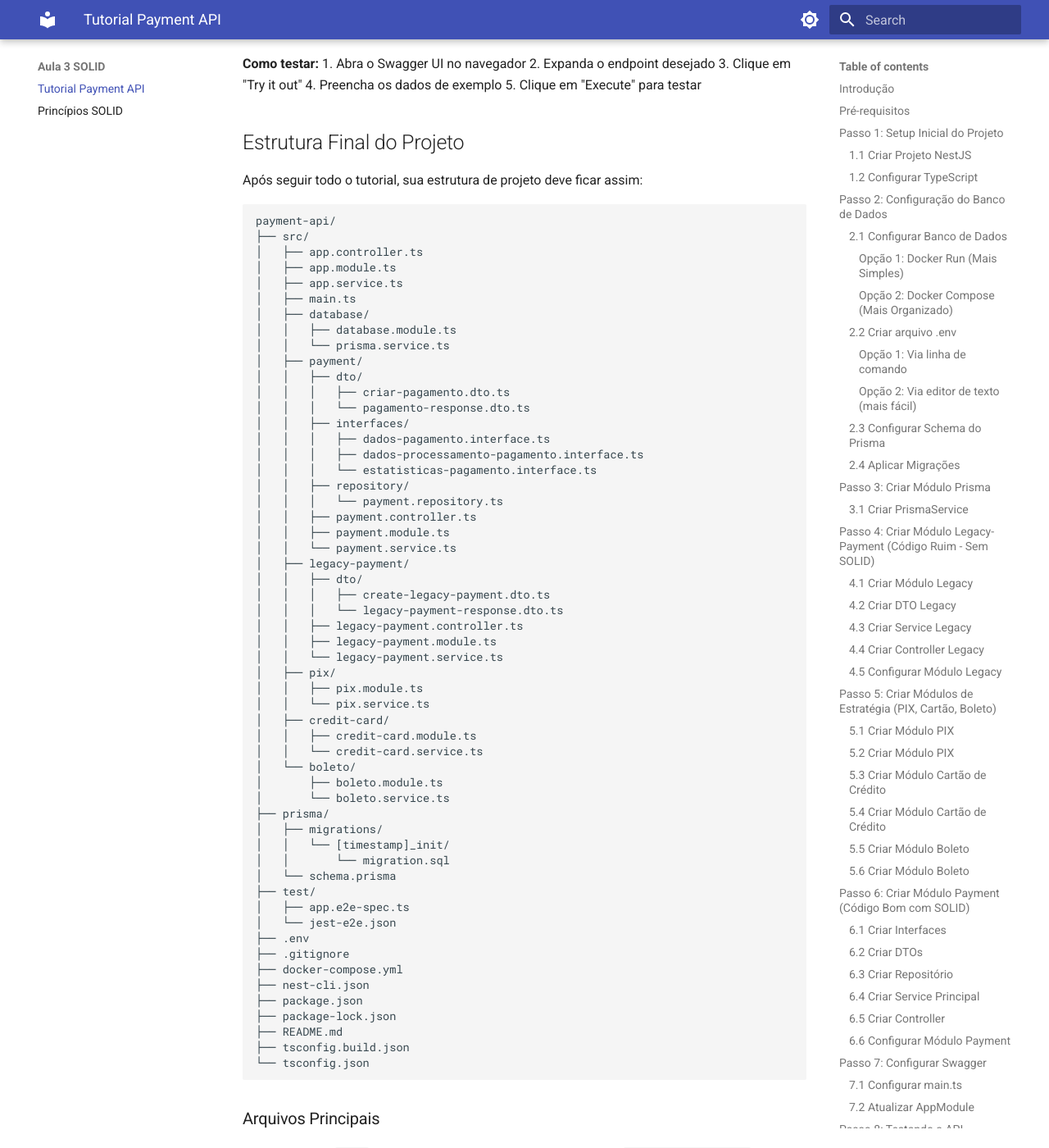
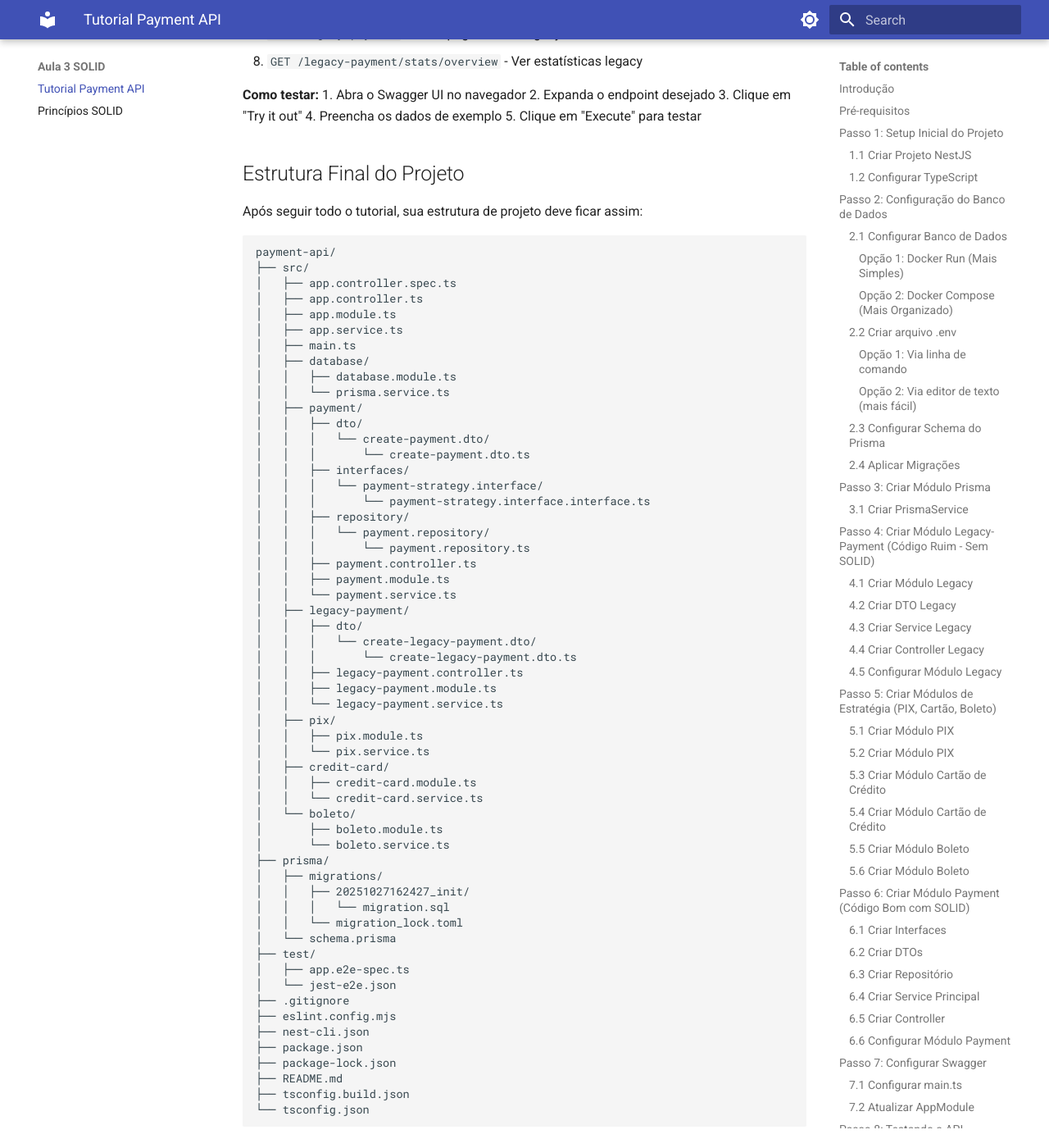
Before and after one commit to BrunoManica/upf-apis, an MkDocs documentation site: the page built from docs/aula3/tutorial-payment-api.md, in a window 1280 px wide and 1400 px high, scrolled down 25397 px. Shown: the whole window at 82% size. Built offline with MkDocs 1.6.1 and Material for MkDocs 9.7.7, drawn with Linux system fonts in a browser that asks for light colours; some of the changed text lies outside the part shown.

Commit message:
Atualiza documentação do tutorial da API de pagamento
Atualiza o documento com correções de formatação e informações
adicionais sobre a estrutura do projeto e arquivos principais.

````diff
--- a/docs/aula3/tutorial-payment-api.md
+++ b/docs/aula3/tutorial-payment-api.md
@@ -497,6 +497,7 @@ export class LegacyPaymentService {
     };
   }
 }
+
 ```
 
 ### 4.4 Criar Controller Legacy
@@ -618,6 +619,7 @@ export class PixService {
     return `PIX_${Date.now()}_${Math.random().toString(36).substr(2, 9)}`;
   }
 }
+
 ```
 
 ### 5.2 Criar Módulo PIX
@@ -841,6 +841,7 @@ export interface IPaymentRepository {
   buscarTodos(): Promise<DadosPagamento[]>;
   obterEstatisticas(): Promise<EstatisticasPagamento>;
 }
+
 ```
 
 ### 6.2 Criar DTOs
@@ -890,6 +891,7 @@ export class CreatePaymentDto {
   })
   metadados?: Record<string, unknown>;
 }
+
 ```
 
 ### 6.3 Criar Repositório
@@ -1308,6 +1310,7 @@ Após seguir todo o tutorial, sua estrutura de projeto deve ficar assim:
 ```
 payment-api/
 ├── src/
+│   ├── app.controller.spec.ts
 │   ├── app.controller.ts
 │   ├── app.module.ts
 │   ├── app.service.ts
@@ -1317,21 +1320,21 @@ payment-api/
 │   │   └── prisma.service.ts
 │   ├── payment/
 │   │   ├── dto/
-│   │   │   ├── criar-pagamento.dto.ts
-│   │   │   └── pagamento-response.dto.ts
+│   │   │   └── create-payment.dto/
+│   │   │       └── create-payment.dto.ts
 │   │   ├── interfaces/
-│   │   │   ├── dados-pagamento.interface.ts
-│   │   │   ├── dados-processamento-pagamento.interface.ts
-│   │   │   └── estatisticas-pagamento.interface.ts
+│   │   │   └── payment-strategy.interface/
+│   │   │       └── payment-strategy.interface.interface.ts
 │   │   ├── repository/
-│   │   │   └── payment.repository.ts
+│   │   │   └── payment.repository/
+│   │   │       └── payment.repository.ts
 │   │   ├── payment.controller.ts
 │   │   ├── payment.module.ts
 │   │   └── payment.service.ts
 │   ├── legacy-payment/
 │   │   ├── dto/
-│   │   │   ├── create-legacy-payment.dto.ts
-│   │   │   └── legacy-payment-response.dto.ts
+│   │   │   └── create-legacy-payment.dto/
+│   │   │       └── create-legacy-payment.dto.ts
 │   │   ├── legacy-payment.controller.ts
 │   │   ├── legacy-payment.module.ts
 │   │   └── legacy-payment.service.ts
@@ -1346,15 +1349,15 @@ payment-api/
 │       └── boleto.service.ts
 ├── prisma/
 │   ├── migrations/
-│   │   └── [timestamp]_init/
-│   │       └── migration.sql
+│   │   ├── 20251027162427_init/
+│   │   │   └── migration.sql
+│   │   └── migration_lock.toml
 │   └── schema.prisma
 ├── test/
 │   ├── app.e2e-spec.ts
 │   └── jest-e2e.json
-├── .env
 ├── .gitignore
-├── docker-compose.yml
+├── eslint.config.mjs
 ├── nest-cli.json
 ├── package.json
 ├── package-lock.json
@@ -1366,20 +1369,32 @@ payment-api/
 ### Arquivos Principais
 
 **Configuração:**
-- `.env` - Variáveis de ambiente (DATABASE_URL)
-- `docker-compose.yml` - Configuração do PostgreSQL
 - `package.json` - Dependências do projeto
+- `nest-cli.json` - Configuração do NestJS CLI
+- `tsconfig.json` - Configuração do TypeScript
+- `eslint.config.mjs` - Configuração do ESLint
 
 **Banco de Dados:**
 - `prisma/schema.prisma` - Schema do banco
-- `prisma/migrations/` - Migrações do banco
+- `prisma/migrations/20251027162427_init/` - Migração inicial
+- `prisma/migration_lock.toml` - Lock de migrações
 
 **Código Principal:**
 - `src/main.ts` - Ponto de entrada da aplicação
 - `src/app.module.ts` - Módulo principal
+- `src/app.controller.ts` - Controller principal
+- `src/app.controller.spec.ts` - Testes do controller
 - `src/database/` - Configuração do Prisma
 
 **Módulos de Pagamento:**
 - `src/payment/` - Módulo SOLID (código bom)
+  - `dto/create-payment.dto/` - DTOs de criação
+  - `interfaces/payment-strategy.interface/` - Interface de estratégia
+  - `repository/payment.repository/` - Repositório de pagamentos
 - `src/legacy-payment/` - Módulo legacy (código ruim)
+  - `dto/create-legacy-payment.dto/` - DTOs legacy
 - `src/pix/`, `src/credit-card/`, `src/boleto/` - Serviços específicos
+
+**Testes:**
+- `test/app.e2e-spec.ts` - Testes end-to-end
+- `test/jest-e2e.json` - Configuração do Jest para E2E
````
Also changed, not shown: other parts of docs/aula3/tutorial-payment-api.md (+1 -3 lines).
